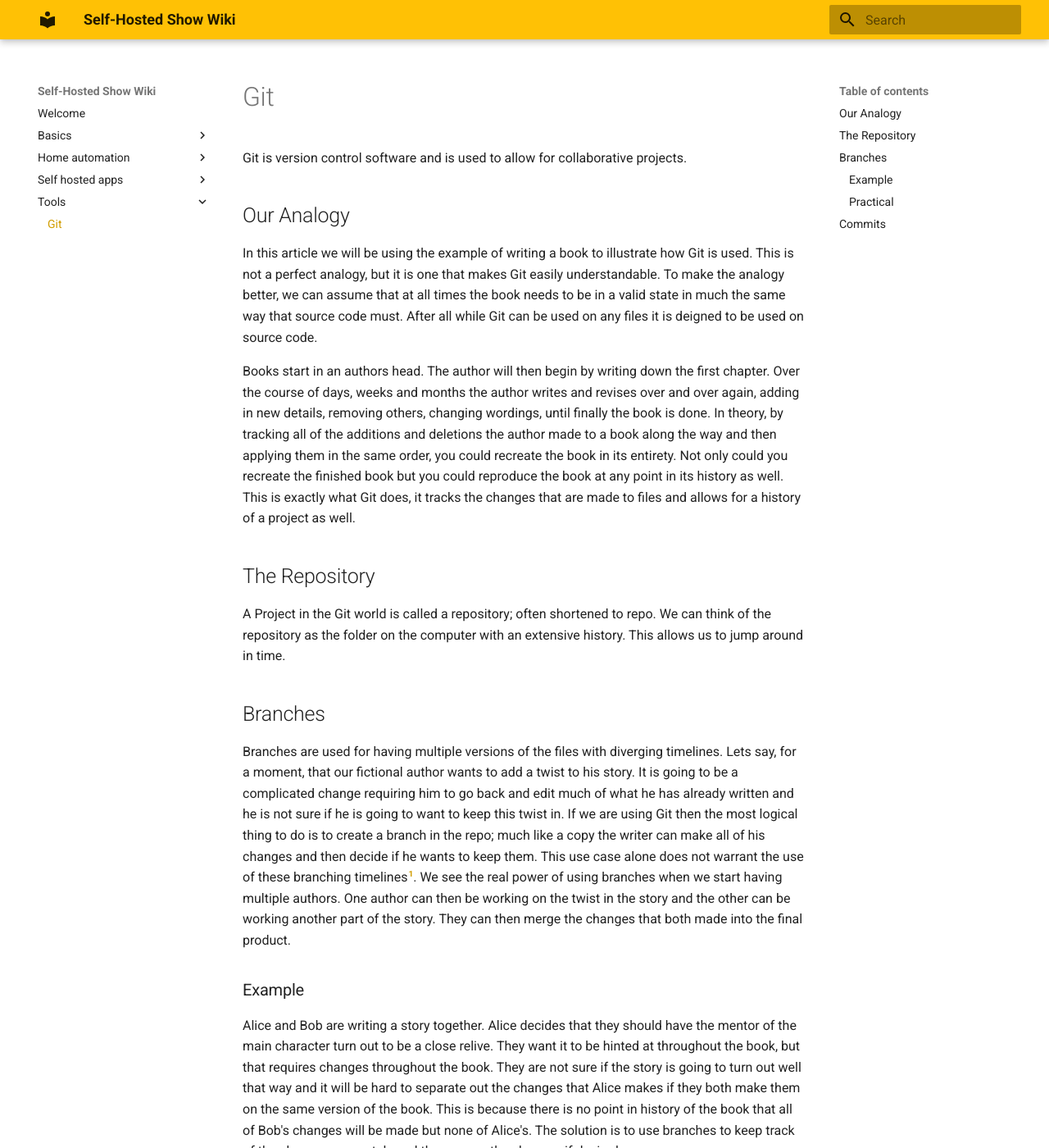
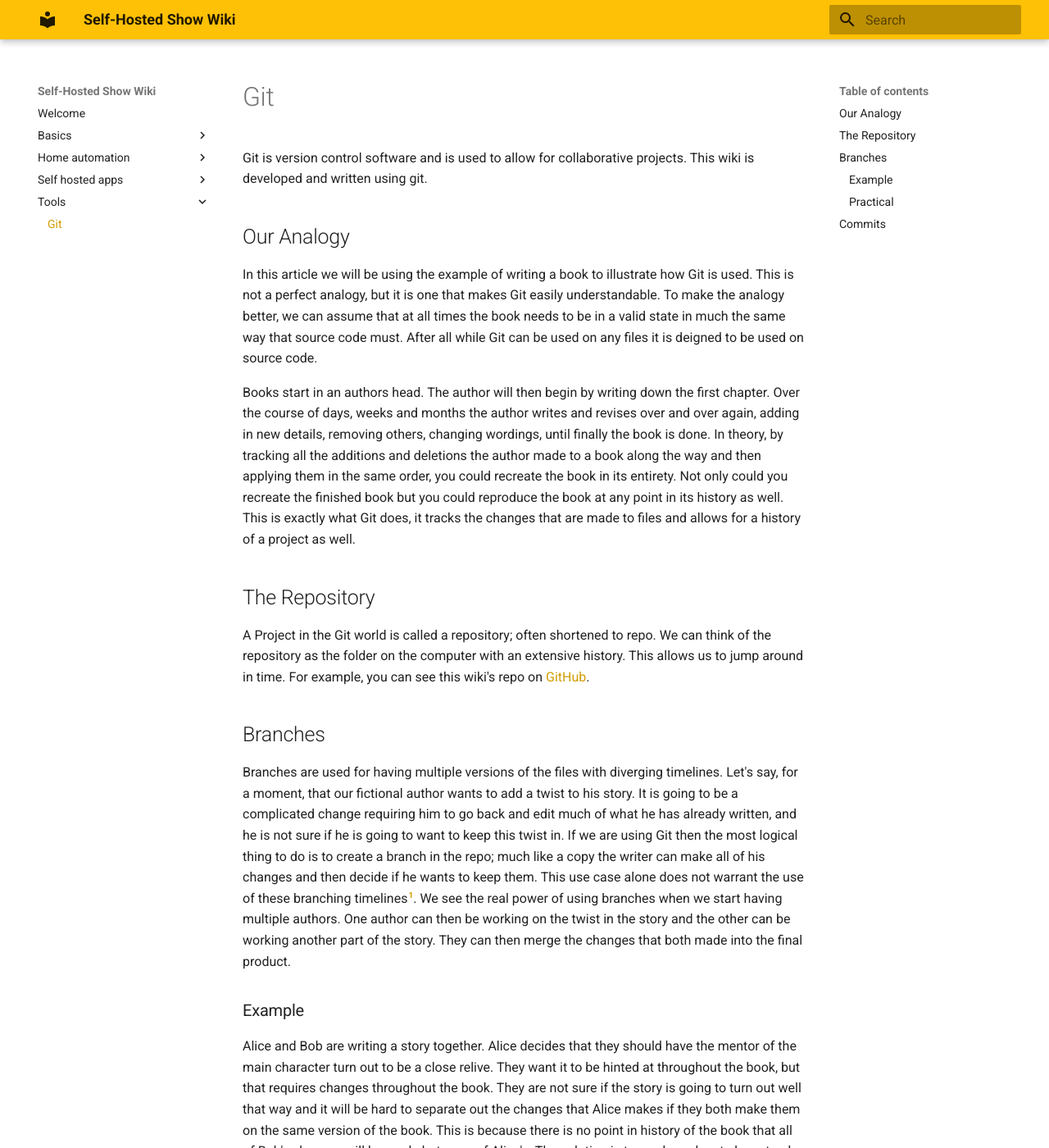
Before and after one commit to selfhostedshow/wiki, an MkDocs documentation site: the page built from docs/tools/git.md, in a window 1280 px wide and 1400 px high. Shown: the whole window at 82% size. Built offline with MkDocs 1.6.1 and Material for MkDocs 9.7.7, drawn with Linux system fonts in a browser that asks for light colours; some of the changed text lies outside the part shown.

Commit message:
Minor corrections for the git article

```diff
--- a/docs/tools/git.md
+++ b/docs/tools/git.md
@@ -1,22 +1,22 @@
 # Git
 
-Git is version control software and is used to allow for collaborative projects.
+Git is version control software and is used to allow for collaborative projects. This wiki is developed and written using git.
 
 ## Our Analogy
 
 In this article we will be using the example of writing a book to illustrate how Git is used. This is not a perfect analogy, but it is one that makes Git easily understandable. To make the analogy better, we can assume that at all times the book needs to be in a valid state in much the same way that source code must. After all while Git can be used on any files it is deigned to be used on source code.
 
-Books start in an authors head. The author will then begin by writing down the first chapter. Over the course of days, weeks and months the author writes and revises over and over again, adding in new details, removing others, changing wordings, until finally the book is done. In theory, by tracking all of the additions and deletions the author made to a book along the way and then applying them in the same order, you could recreate the book in its entirety. Not only could you recreate the finished book but you could reproduce the book at any point in its history as well. This is exactly what Git does, it tracks the changes that are made to files and allows for a history of a project as well.
+Books start in an authors head. The author will then begin by writing down the first chapter. Over the course of days, weeks and months the author writes and revises over and over again, adding in new details, removing others, changing wordings, until finally the book is done. In theory, by tracking all the additions and deletions the author made to a book along the way and then applying them in the same order, you could recreate the book in its entirety. Not only could you recreate the finished book but you could reproduce the book at any point in its history as well. This is exactly what Git does, it tracks the changes that are made to files and allows for a history of a project as well.
 
 ## The Repository
 
-A Project in the Git world is called a repository; often shortened to repo. We can think of the repository as the folder on the computer with an extensive history. This allows us to jump around in time.
+A Project in the Git world is called a repository; often shortened to repo. We can think of the repository as the folder on the computer with an extensive history. This allows us to jump around in time. For example, you can see this wiki's repo on [GitHub](https://github.com/selfhostedshow/wiki).
 
 ## Branches
 
-Branches are used for having multiple versions of the files with diverging timelines. Lets say, for a moment, that our fictional author wants to add a twist to his story. It is going to be a complicated change requiring him to go back and edit much of what he has already written and he is not sure if he is going to want to keep this twist in. If we are using Git then the most logical thing to do is to create a branch in the repo; much like a copy the writer can make all of his changes and then decide if he wants to keep them. This use case alone does not warrant the use of these branching timelines[^2]. We see the real power of using branches when we start having multiple authors. One author can then be working on the twist in the story and the other can be working another part of the story. They can then merge the changes that both made into the final product.
+Branches are used for having multiple versions of the files with diverging timelines. Let's say, for a moment, that our fictional author wants to add a twist to his story. It is going to be a complicated change requiring him to go back and edit much of what he has already written, and he is not sure if he is going to want to keep this twist in. If we are using Git then the most logical thing to do is to create a branch in the repo; much like a copy the writer can make all of his changes and then decide if he wants to keep them. This use case alone does not warrant the use of these branching timelines[^1]. We see the real power of using branches when we start having multiple authors. One author can then be working on the twist in the story and the other can be working another part of the story. They can then merge the changes that both made into the final product.
 
-[^2]: This particular problem could be solved by simply making a copy of the book and then decide which copy you want to go with.
+[^1]: This particular problem could be solved by simply making a copy of the book and then decide which copy you want to go with.
 
 ### Example
 
@@ -24,8 +24,10 @@ Alice and Bob are writing a story together. Alice decides that they should have
 
 ### Practical
 
-By convention the main branch of a repo is called the `master` branch. It holds the latest accepted code. There are several other common branches `develop` is the other most common. You can check out the most current commit of a branch with `git checkout <branch-name>`
+By convention the main branch of a repo is called the `master` branch. It holds the latest accepted code. There are several other common branches `develop` (sometimes also called `dev`) is the other most common. Sometimes new branches are created for new features. For example, this article was prepared in its own branch until it was ready to go into the wiki.
+
+You can check out the most current commit of a branch with `git checkout <branch-name>`.
 
 ## Commits
 
-Git tracks changes to text based files and wraps those changes into packages called commits. These commits are the basic building blocks of a git repository. A branch is a list of commits.
+Git tracks changes to text based files and wraps those changes into packages called commits. These commits are the basic building blocks of a git repository. A branch is a list of commits. In each commit the changes made to the repo are explained by the author.
```
